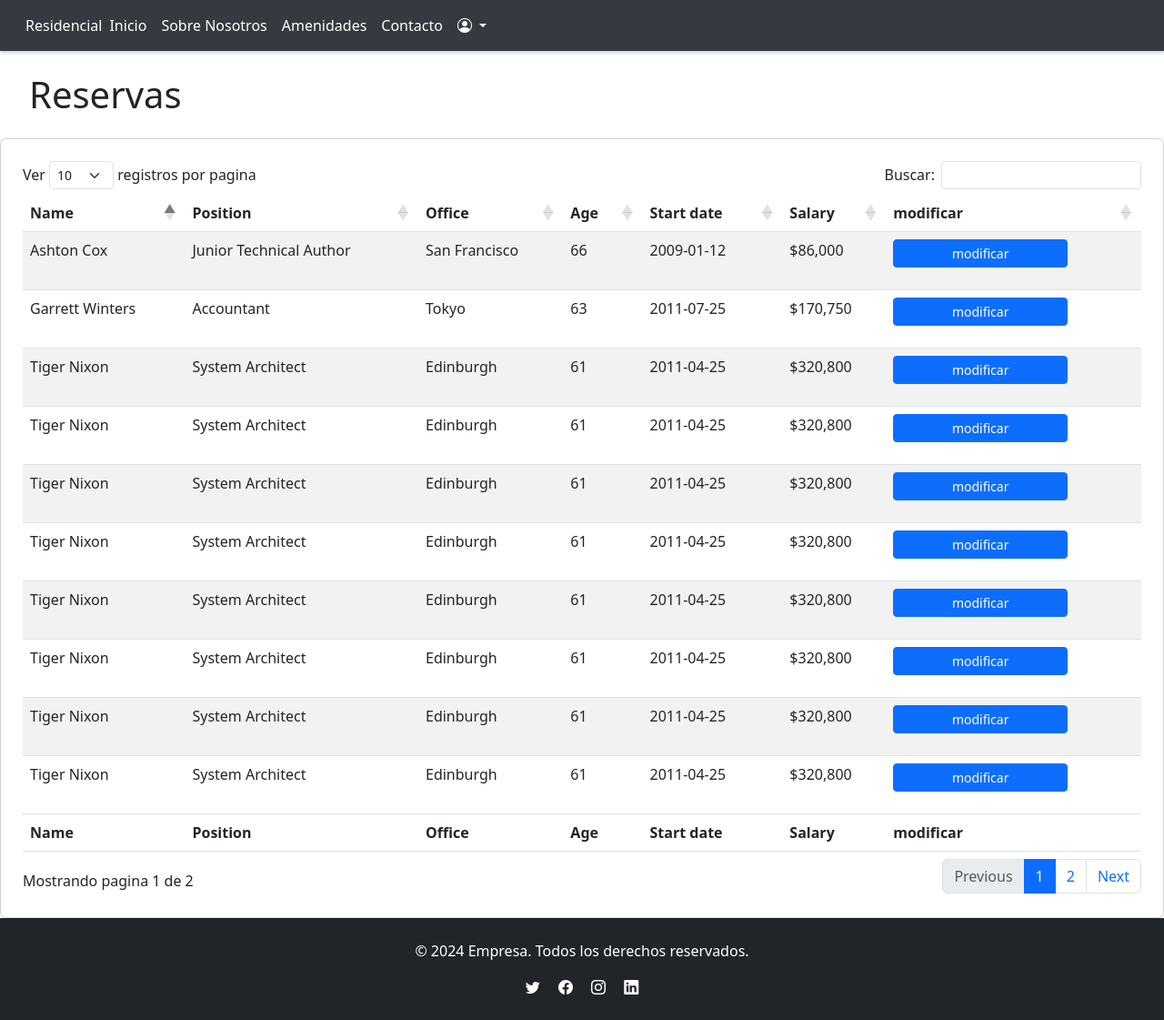
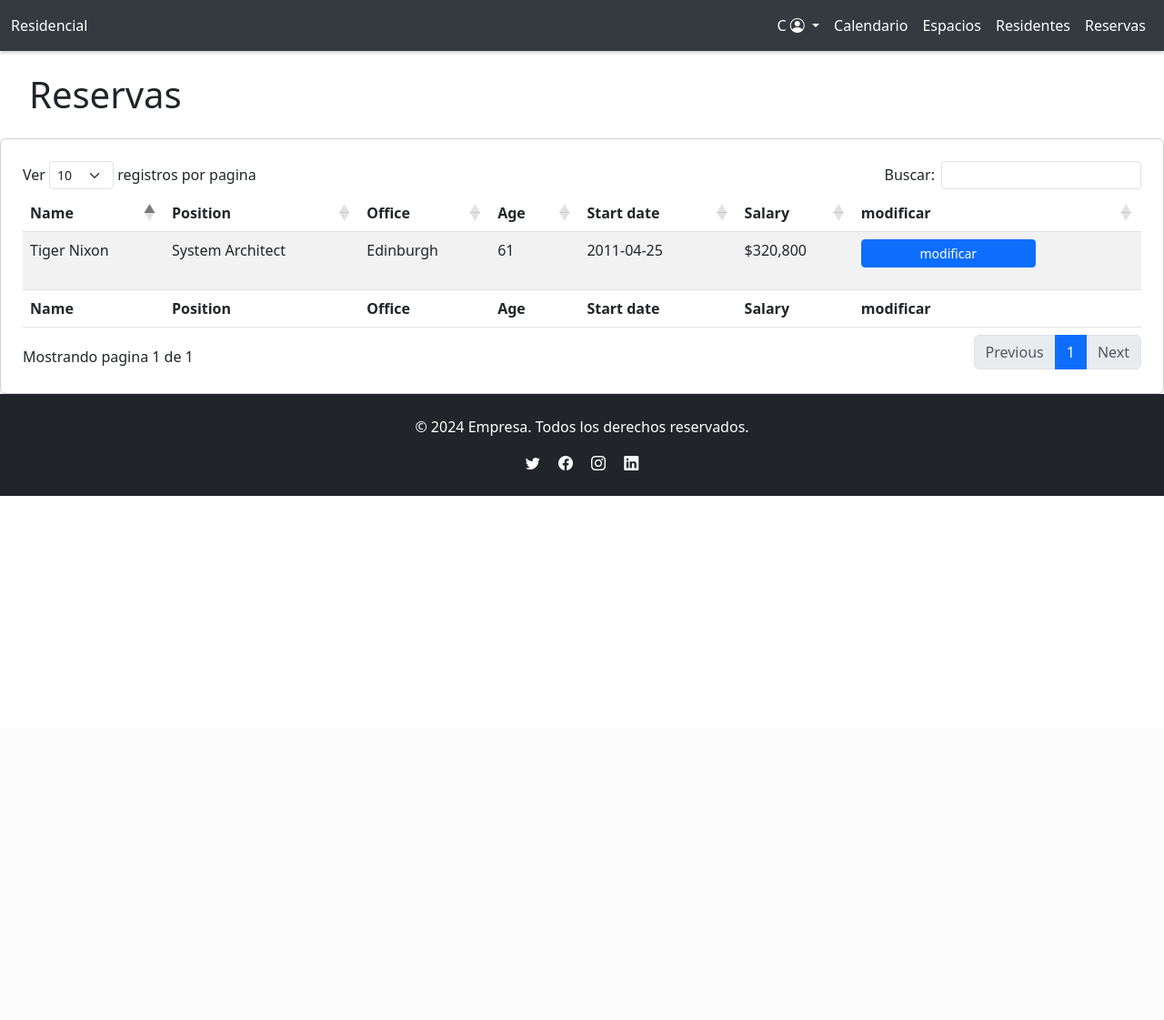
Before and after one commit to JavierEdev/ProyectoAnalisis1, a PHP site: page /Adminsitrador/reservasAdmin.html in a window 1280 px wide. Shown: the whole page at 91% size. After the commit the page ends 545 px from the top, so only its background shows below. Run offline with PHP 8.4, Linux system fonts and the light colour scheme; some libraries are stand-ins or nearby versions.

Commit message:
Commit: FIX
Fix en redireccionamiento, Fix de la navbar, Fix de metodo de delete

```diff
--- a/Frontend/Adminsitrador/reservasAdmin.html
+++ b/Frontend/Adminsitrador/reservasAdmin.html
@@ -16,43 +16,49 @@
      <link rel="stylesheet" href="https://cdn.datatables.net/buttons/3.0.2/css/buttons.dataTables.min.css">
      <link rel="stylesheet" href="https://cdn.datatables.net/responsive/3.0.2/css/responsive.dataTables.min.css">
 
-    <title>Document</title>
+    <title>Reservas</title>
 </head>
 <body>
-    <nav class="navbar fixed-top navbar-expand-md justify-content-start">
+    <nav class="navbar fixed-top navbar-expand-sm justify-content-end">
         <div class="container-fluid">
-          <a class="navbar-brand" style="color: white;"></a>
+
+          <a class="nav-link active " id="navbarTituloStyles" aria-current="page" href="espaciosAdmin.html" style="color: white;">
             Residencial
           </a>
+
           <button class="navbar-toggler" type="button" data-bs-toggle="collapse" data-bs-target="#navbarNavDropdown" aria-controls="navbarNavDropdown" aria-expanded="false" aria-label="Toggle navigation">
             <span class="navbar-toggler-icon"></span>
           </button>
-          <div class="collapse navbar-collapse" id="navbarNavDropdown">
-            <ul class="navbar-nav">
-                <li class="nav-item">
-                  <a class="nav-link active pruebaa" aria-current="page" href="#" style="color: white;">Inicio</a>
+
+          <div class="collapse navbar-collapse justify-content-end" id="navbarNavDropdown">
+              <ul class="navbar-nav">
+                <li class="nav-item dropdown animacionUnderline">
+                  <a class="nav-link dropdown-toggle" href="#" role="button" data-bs-toggle="dropdown" aria-expanded="false" style="color: white;">
+                    <label for="bi bi-person-circle " class="username" id="username">C</label>
+                    <i class="bi bi-person-circle "></i>
+                  </a>
+                  <ul class="dropdown-menu">
+                    <li><a class="dropdown-item" href="index3.html">Vista Residente</a></li>
+                    <li><a class="dropdown-item" href="#">Cerrar Sesión</a></li>
+                  </ul>
+                </li>
+                <li class="nav-item" >
+                  <a class="nav-link active animacionUnderline" aria-current="page" href="#" style="color: white;">Calendario</a>
                 </li>
                 <li class="nav-item">
-                  <a class="nav-link" href="#" style="color: white;">Sobre Nosotros</a>
+                  <a class="nav-link animacionUnderline" href="espaciosAdmin.html" style="color: white;">Espacios</a>
+                </li>
+
+                <li class="nav-item">
+                  <a class="nav-link animacionUnderline" href="usuariosAdmin.html" style="color: white;">Residentes</a>
                 </li>
                 <li class="nav-item">
-                  <a class="nav-link" href="#" style="color: white;">Amenidades</a>
+                  <a class="nav-link animacionUnderline" href="reservasAdmin.html" style="color: white;">Reservas</a>
                 </li>
-                <li class="nav-item">
-                  <a class="nav-link" href="#" style="color: white;">Contacto</a>
-                </li>
-                <li class="nav-item dropdown">
-                  <a class="nav-link dropdown-toggle" href="#" role="button" data-bs-toggle="dropdown" aria-expanded="false" style="color: white;">
-                    <i class="bi bi-person-circle"></i>
-                  </a>
-                  <ul class="dropdown-menu">
-                    <li><a class="dropdown-item" href="#">Action</a></li>
-                    <li><a class="dropdown-item" href="#">Another action</a></li>
-                    <li><a class="dropdown-item" href="#">Something else here</a></li>
-                  </ul>
-                </li>
-            </ul>
+
+              </ul>
           </div>
+
         </div>
       </nav>
 
@@ -87,206 +93,6 @@
                         AQUI (dentro del tbody) VA EL FOR EACH PARA MOSTRAR LOS DATOS DE LA BASE DE DATOS
                         BORRAR TODOS LOS TR DE EJEMPLO
                         -->
-                            <tr>
-                                <td>Tiger Nixon</td>
-                                <td>System Architect</td>
-                                <td>Edinburgh</td>
-                                <td>61</td>
-                                <td>2011-04-25</td>
-                                <td>$320,800</td>
-                                <td>
-                                    <a href="" class="btn btn-primary btn-sm">modificar</a>
-                                </td>
-                            </tr>
-                            <tr>
-                                <td>Garrett Winters</td>
-                                <td>Accountant</td>
-                                <td>Tokyo</td>
-                                <td>63</td>
-                                <td>2011-07-25</td>
-                                <td>$170,750</td>
-                                <td>
-                                    <a href="" class="btn btn-primary btn-sm">modificar</a>
-                                </td>
-
-                            </tr>
-                            <tr>
-                                <td>Ashton Cox</td>
-                                <td>Junior Technical Author</td>
-                                <td>San Francisco</td>
-                                <td>66</td>
-                                <td>2009-01-12</td>
-                                <td>$86,000</td>
-                                <td>
-                                    <a href="" class="btn btn-primary btn-sm">modificar</a>
-                                </td>
-                            </tr>
-
-                            <tr>
-                                <td>Tiger Nixon</td>
-                                <td>System Architect</td>
-                                <td>Edinburgh</td>
-                                <td>61</td>
-                                <td>2011-04-25</td>
-                                <td>$320,800</td>
-                                <td>
-                                    <a href="" class="btn btn-primary btn-sm">modificar</a>
-                                </td>
-                            </tr>
-                            <tr>
-                                <td>Tiger Nixon</td>
-                                <td>System Architect</td>
-                                <td>Edinburgh</td>
-                                <td>61</td>
-                                <td>2011-04-25</td>
-                                <td>$320,800</td>
-                                <td>
-                                    <a href="" class="btn btn-primary btn-sm">modificar</a>
-                                </td>
-                            </tr>
-                            <tr>
-                                <td>Tiger Nixon</td>
-                                <td>System Architect</td>
-                                <td>Edinburgh</td>
-                                <td>61</td>
-                                <td>2011-04-25</td>
-                                <td>$320,800</td>
-                                <td>
-                                    <a href="" class="btn btn-primary btn-sm">modificar</a>
-                                </td>
-                            </tr>
-                            <tr>
-                                <td>Tiger Nixon</td>
-                                <td>System Architect</td>
-                                <td>Edinburgh</td>
-                                <td>61</td>
-                                <td>2011-04-25</td>
-                                <td>$320,800</td>
-                                <td>
-                                    <a href="" class="btn btn-primary btn-sm">modificar</a>
-                                </td>
-                            </tr>
-                            <tr>
-                                <td>Tiger Nixon</td>
-                                <td>System Architect</td>
-                                <td>Edinburgh</td>
-                                <td>61</td>
-                                <td>2011-04-25</td>
-                                <td>$320,800</td>
-                                <td>
-                                    <a href="" class="btn btn-primary btn-sm">modificar</a>
-                                </td>
-                            </tr>
-                            <tr>
-                                <td>Tiger Nixon</td>
-                                <td>System Architect</td>
-                                <td>Edinburgh</td>
-                                <td>61</td>
-                                <td>2011-04-25</td>
-                                <td>$320,800</td>
-                                <td>
-                                    <a href="" class="btn btn-primary btn-sm">modificar</a>
-                                </td>
-                            </tr>
-                            <tr>
-                                <td>Tiger Nixon</td>
-                                <td>System Architect</td>
-                                <td>Edinburgh</td>
-                                <td>61</td>
-                                <td>2011-04-25</td>
-                                <td>$320,800</td>
-                                <td>
-                                    <a href="" class="btn btn-primary btn-sm">modificar</a>
-                                </td>
-                            </tr>
-                            <tr>
-                                <td>Tiger Nixon</td>
-                                <td>System Architect</td>
-                                <td>Edinburgh</td>
-                                <td>61</td>
-                                <td>2011-04-25</td>
-                                <td>$320,800</td>
-                                <td>
-                                    <a href="" class="btn btn-primary btn-sm">modificar</a>
-                                </td>
-                            </tr>
-                            <tr>
-                                <td>Tiger Nixon</td>
-                                <td>System Architect</td>
-                                <td>Edinburgh</td>
-                                <td>61</td>
-                                <td>2011-04-25</td>
-                                <td>$320,800</td>
-                                <td>
-                                    <a href="" class="btn btn-primary btn-sm">modificar</a>
-                                </td>
-                            </tr>
-                            <tr>
-                                <td>Tiger Nixon</td>
-                                <td>System Architect</td>
-                                <td>Edinburgh</td>
-                                <td>61</td>
-                                <td>2011-04-25</td>
-                                <td>$320,800</td>
-                                <td>
-                                    <a href="" class="btn btn-primary btn-sm">modificar</a>
-                                </td>
-                            </tr>
-                            <tr>
-                                <td>Tiger Nixon</td>
-                                <td>System Architect</td>
-                                <td>Edinburgh</td>
-                                <td>61</td>
-                                <td>2011-04-25</td>
-                                <td>$320,800</td>
-                                <td>
-                                    <a href="" class="btn btn-primary btn-sm">modificar</a>
-                                </td>
-                            </tr>
-                            <tr>
-                                <td>Tiger Nixon</td>
-                                <td>System Architect</td>
-                                <td>Edinburgh</td>
-                                <td>61</td>
-                                <td>2011-04-25</td>
-                                <td>$320,800</td>
-                                <td>
-                                    <a href="" class="btn btn-primary btn-sm">modificar</a>
-                                </td>
-                            </tr>
-                            <tr>
-                                <td>Tiger Nixon</td>
-                                <td>System Architect</td>
-                                <td>Edinburgh</td>
-                                <td>61</td>
-                                <td>2011-04-25</td>
-                                <td>$320,800</td>
-                                <td>
-                                    <a href="" class="btn btn-primary btn-sm">modificar</a>
-                                </td>
-                            </tr>
-                            <tr>
-                                <td>Tiger Nixon</td>
-                                <td>System Architect</td>
-                                <td>Edinburgh</td>
-                                <td>61</td>
-                                <td>2011-04-25</td>
-                                <td>$320,800</td>
-                                <td>
-                                    <a href="" class="btn btn-primary btn-sm">modificar</a>
-                                </td>
-                            </tr>
-                            <tr>
-                                <td>Tiger Nixon</td>
-                                <td>System Architect</td>
-                                <td>Edinburgh</td>
-                                <td>61</td>
-                                <td>2011-04-25</td>
-                                <td>$320,800</td>
-                                <td>
-                                    <a href="" class="btn btn-primary btn-sm">modificar</a>
-                                </td>
-                            </tr>
                             <tr>
                                 <td>Tiger Nixon</td>
                                 <td>System Architect</td>
@@ -355,6 +161,7 @@
      <script defer src="https://cdn.datatables.net/responsive/3.0.2/js/dataTables.responsive.min.js"></script>
 
      <script defer src="../js/Tabla.js"></script>
+     <script defer src="../js/user.js"></script>
 
 </body>
 </html>
--- a/Frontend/NO logueado/index.html
+++ b/Frontend/NO logueado/index.html
@@ -22,7 +22,7 @@
     <nav class="navbar fixed-top navbar-expand-sm justify-content-end">
       <div class="container-fluid">
 
-        <a class="nav-link active " id="navbarTituloStyles" aria-current="page" href="index2.html" style="color: white;">
+        <a class="nav-link active " id="navbarTituloStyles" aria-current="page" href="index.html" style="color: white;">
           Residencial
         </a>
 
@@ -44,6 +44,9 @@
               </li>
               <li class="nav-item">
                 <a class="nav-link animacionUnderline" href="#contact" style="color: white;">Contacto</a>
+              </li>
+              <li class="nav-item">
+                <a class="nav-link animacionUnderline" href="../login.html" style="color: white;">Iniciar Sesión</a>
               </li>
 
             </ul>
--- a/Frontend/css/formsAdmin.css
+++ b/Frontend/css/formsAdmin.css
@@ -3,8 +3,8 @@ main{
 }
 
 #reservaStyles{
-    padding-top: 9rem;
-    padding-bottom: 5rem;
+    padding-top: 7rem;
+    padding-bottom: 4rem;
     display: flex;
     flex-direction: column;
     align-items: center;
--- a/Frontend/register.html
+++ b/Frontend/register.html
@@ -8,10 +8,12 @@
     <link href="https://cdn.jsdelivr.net/npm/bootstrap@5.3.3/dist/css/bootstrap.min.css" rel="stylesheet">
     <!-- Custom CSS -->
     <link href="css/styles.css" rel="stylesheet">
+    <link href="css/navbar.css" rel="stylesheet" href="">
     <!-- Iconos -->
     <link href="https://cdn.jsdelivr.net/npm/bootstrap-icons@1.10.5/font/bootstrap-icons.css" rel="stylesheet">
     <link href="https://fonts.googleapis.com/css2?family=Nunito:wght@400;700&display=swap" rel="stylesheet">
 </head>
+
 <body class="d-flex flex-column min-vh-100">
 
     <header id="header" class="header d-flex align-items-center">
@@ -22,7 +24,6 @@
             <nav id="navmenu" class="navmenu">
                 <ul class="d-flex list-unstyled mb-0">
                     <li><a href="../Frontend/NO logueado/index.html" class="nav-link active">Inicio</a></li>
-                    <li><a href="login.html" class="nav-link">Iniciar Sesión</a></li>
                 </ul>
                 <i class="mobile-nav-toggle d-xl-none bi bi-list"></i>
             </nav>
```
Also changed, not shown: Frontend/Adminsitrador/createEspacio.html (+6 -6 lines), Frontend/Adminsitrador/espaciosAdmin.html (+8 -7 lines), Frontend/Adminsitrador/espaciosIndividualAdmin.html (+8 -9 lines), Frontend/Adminsitrador/index3.html (+7 -7 lines), Frontend/Adminsitrador/place-info3.html (+7 -7 lines), Frontend/Adminsitrador/reservaCalendario3.html (renamed from Frontend/Adminsitrador/reservaCalendario.html, +6 -6 lines), Frontend/Adminsitrador/updateEspacio.html (+6 -6 lines), Frontend/Adminsitrador/usuariosAdmin.html (+9 -8 lines), Frontend/Logueado/index2.html (+5 -5 lines), Frontend/Logueado/place-info2.html (+4 -4 lines), Frontend/Logueado/reservaCalendario.html (+4 -4 lines), Frontend/NO logueado/place-info.html (+3 -10 lines), Frontend/js/espacio.js (+73 -24 lines), Frontend/js/delete.js (deleted).
